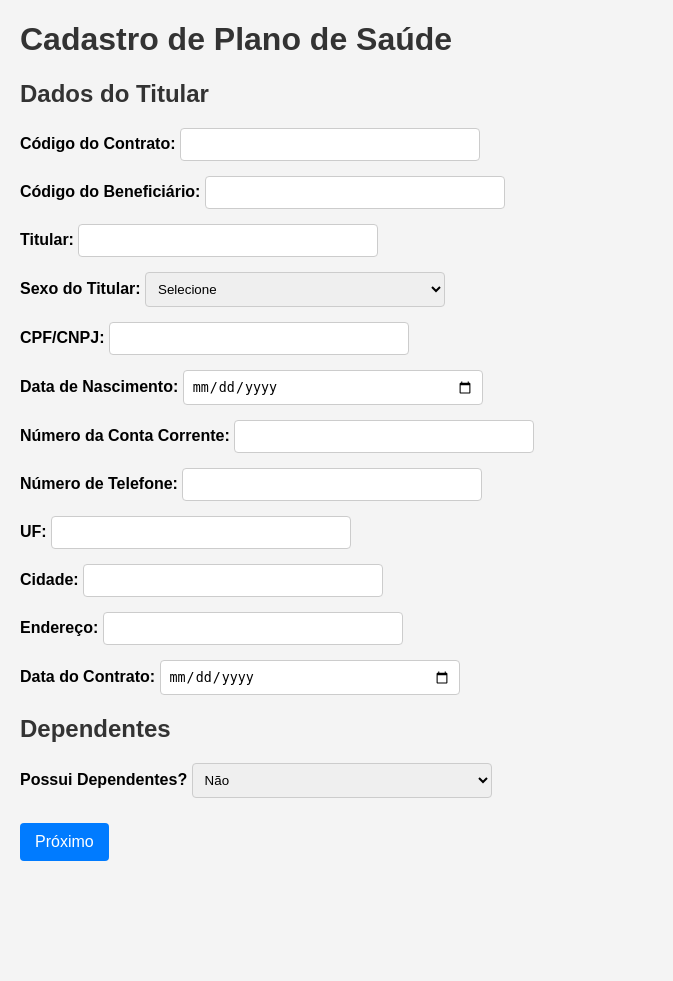
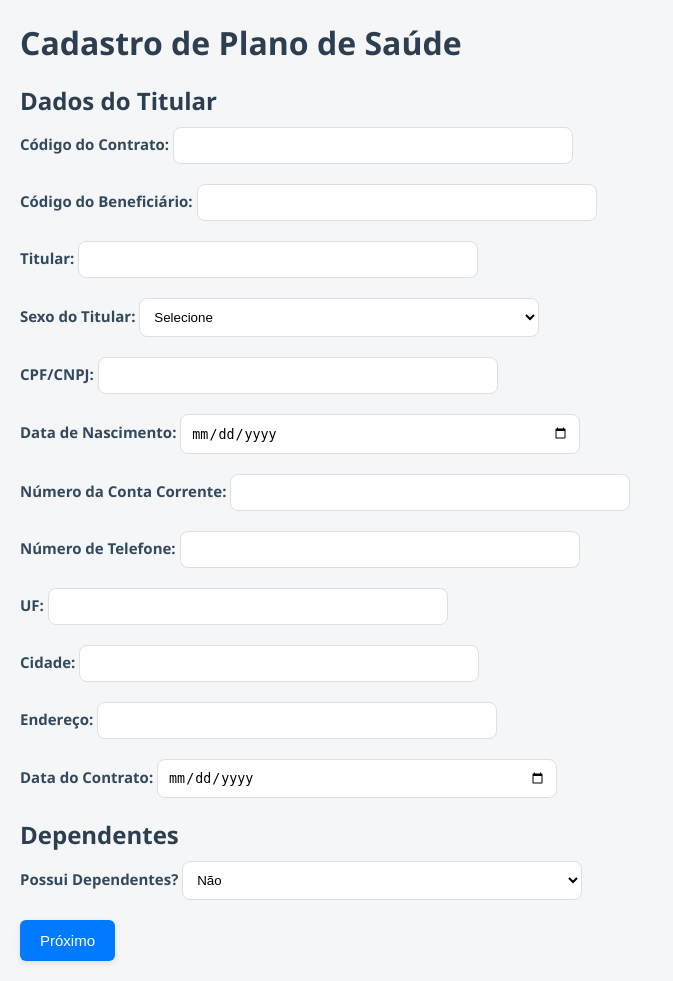
Before and after one commit to couto78caio/cadastrounimed, a Flask app: page / in a window 1280 px wide. Shown: the whole page, without its empty margins (0-673 px from the left). Before the commit the page ends 861 px from the top, so only its background shows below. Run offline with Flask 3, Linux system fonts and the light colour scheme.

Commit message:
Update style.css

```diff
--- a/static/css/style.css
+++ b/static/css/style.css
@@ -1,77 +1,98 @@
 body {
-    font-family: Arial, sans-serif;
+    font-family: 'Segoe UI', Tahoma, Geneva, Verdana, sans-serif;
     margin: 20px;
-    background-color: #f4f4f4;
+    background-color: #f4f6f8;
+    color: #2c3e50;
 }
 
 h1, h2, h3 {
-    color: #333;
+    color: #2c3e50;
+    margin-bottom: 10px;
 }
 
 .field {
-    margin-bottom: 15px;
+    margin-bottom: 20px;
 }
 
 .field label {
     display: block;
-    margin-bottom: 5px;
-    font-weight: bold;
+    margin-bottom: 6px;
+    font-weight: 600;
+    font-size: 15px;
+    color: #34495e;
 }
 
 .field input[type="text"],
 .field input[type="date"],
 .field input[type="tel"],
 .field select {
-    width: 300px;
-    padding: 8px;
-    border: 1px solid #ccc;
-    border-radius: 4px;
+    width: 100%;
+    max-width: 400px;
+    padding: 10px;
+    border: 1px solid #dcdfe6;
+    border-radius: 8px;
     box-sizing: border-box;
+    transition: border-color 0.3s, box-shadow 0.3s;
+    background-color: #fff;
+}
+
+.field input:focus,
+.field select:focus {
+    border-color: #007bff;
+    box-shadow: 0 0 0 2px rgba(0, 123, 255, 0.2);
+    outline: none;
 }
 
 button[type="submit"],
 button[type="button"] {
     background-color: #007bff;
     color: white;
-    padding: 10px 15px;
+    padding: 12px 20px;
     border: none;
-    border-radius: 4px;
+    border-radius: 6px;
     cursor: pointer;
-    font-size: 16px;
-    margin-top: 10px;
+    font-size: 15px;
+    transition: background-color 0.3s ease, transform 0.2s ease;
+    box-shadow: 0 2px 6px rgba(0, 0, 0, 0.1);
 }
 
 button[type="submit"]:hover,
 button[type="button"]:hover {
     background-color: #0056b3;
+    transform: scale(1.03);
 }
 
 .dependentes-section {
-    margin-top: 20px;
-    padding: 15px;
-    border: 1px solid #ddd;
-    border-radius: 4px;
-    background-color: #fff;
+    margin-top: 30px;
+    padding: 20px;
+    border: 1px solid #e0e0e0;
+    border-radius: 8px;
+    background-color: #ffffff;
+    box-shadow: 0 2px 8px rgba(0, 0, 0, 0.05);
 }
 
 .dependente {
-    margin-bottom: 15px;
-    padding: 10px;
-    border: 1px solid #eee;
-    border-radius: 4px;
-    background-color: #f9f9f9;
+    margin-bottom: 20px;
+    padding: 15px;
+    border: 1px solid #ebebeb;
+    border-radius: 6px;
+    background-color: #fcfcfc;
+    box-shadow: inset 0 1px 3px rgba(0, 0, 0, 0.03);
 }
 
 .dependente strong {
     display: block;
-    margin-bottom: 5px;
+    margin-bottom: 6px;
+    color: #2c3e50;
 }
 
 a {
     color: #007bff;
     text-decoration: none;
+    transition: color 0.2s ease;
 }
 
 a:hover {
+    color: #0056b3;
     text-decoration: underline;
 }
```
